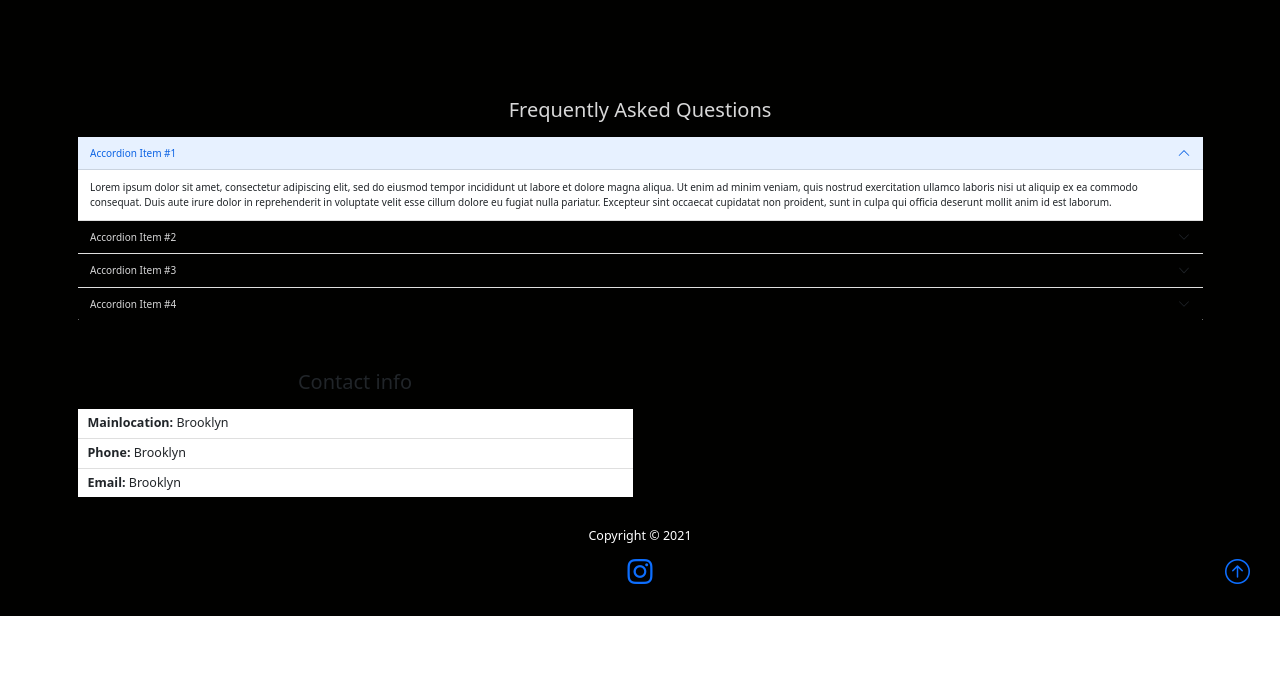
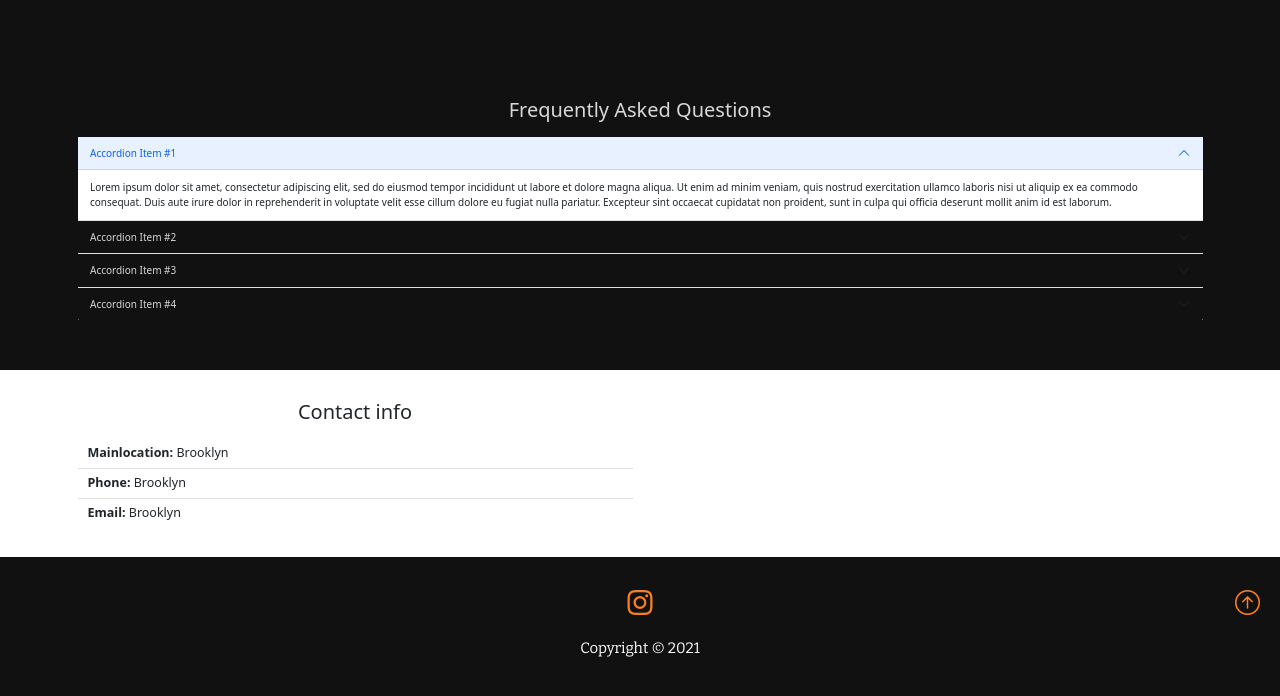
Before and after one commit to danny-1001/flossy_flippers, a React (Create React App) app: page / in a window 1280 px wide. Shown: the part 1394-2090 px from the top of the page. Before the commit the page ends 2010 px from the top, so only its background shows below. Built offline with nearby package versions, Linux system fonts and the light colour scheme.

Commit message:
edited styling, working on map component, navbar bug, and fixing accordion styles

```diff
--- a/src/App.js
+++ b/src/App.js
@@ -6,6 +6,7 @@ import Services from "./Components/Services";
 import About from "./Components/About";
 import Questions from "./Components/Questions";
 import Footer from "./Components/Footer";
+import Contact from "./Components/Contact";
 
 function App() {
   return (
@@ -15,6 +16,7 @@ function App() {
       <Services></Services>
       <About></About>
       <Questions></Questions>
+      <Contact></Contact>
       <Footer></Footer>
     </div>
   );
--- /dev/null
+++ b/src/Components/Contact.jsx
@@ -0,0 +1,33 @@
+import React from "react";
+
+function Contact() {
+  return (
+    <div>
+      <section className="p-5 contact-info">
+        <div className="container">
+          <div className="row g-4">
+            <div className="col-md">
+              <h2 className="text-center mb-4">Contact info</h2>
+              <ul className="list-group list-group-flush lead">
+                <li className="list-group-item">
+                  <span className="fw-bold">Mainlocation:</span> Brooklyn
+                </li>
+                <li className="list-group-item">
+                  <span className="fw-bold">Phone:</span> Brooklyn
+                </li>
+                <li className="list-group-item">
+                  <span className="fw-bold">Email:</span> Brooklyn
+                </li>
+              </ul>
+            </div>
+            <div className="col-md">
+              <div id="map"></div>
+            </div>
+          </div>
+        </div>
+      </section>
+    </div>
+  );
+}
+
+export default Contact;
--- a/src/Components/Footer.jsx
+++ b/src/Components/Footer.jsx
@@ -4,39 +4,18 @@ function Footer() {
   return (
     <div>
       <footer className="footer_section">
-        <div className="container">
-          <div className="row g-4">
-            <div className="col-md">
-              <h2 className="text-center mb-4">Contact info</h2>
-              <ul className="list-group list-group-flush lead">
-                <li className="list-group-item">
-                  <span className="fw-bold">Mainlocation:</span> Brooklyn
-                </li>
-                <li className="list-group-item">
-                  <span className="fw-bold">Phone:</span> Brooklyn
-                </li>
-                <li className="list-group-item">
-                  <span className="fw-bold">Email:</span> Brooklyn
-                </li>
-              </ul>
-            </div>
-            <div className="col-md">
-              <div id="map"></div>
-            </div>
-          </div>
-        </div>
         <section className="p-5 text-white text-center position-relative">
           <div className="container">
-            <p className="lead">Copyright &copy; 2021</p>
             <a
               href="https://www.instagram.com/flossy.flippers/"
               target="_blank"
             >
               <i className="bi bi-instagram h1"></i>
             </a>
-            <a href="#" className="position-absolute bottom-0 end-0 p-5">
-              <i className="bi bi-arrow-up-circle h1"></i>
+            <a href="#" className="position-absolute  end-0">
+              <i className="bi bi-arrow-up-circle d-none d-sm-block h1"></i>
             </a>
+            <p className="copyright">Copyright &copy; 2021</p>
           </div>
         </section>
       </footer>
--- a/src/Styles/Styles.css
+++ b/src/Styles/Styles.css
@@ -38,7 +38,7 @@
 
 .services_section {
   padding: 5rem 0 5rem 0;
-  background-color: #010100;
+  background-color: #111111;
   color: #d8d8d8;
 }
 
@@ -69,7 +69,7 @@
 
 .about_section {
   padding: 5rem 0 5rem 0;
-  background-color: #010100;
+  background-color: #111111;
 }
 
 .about_section h2 {
@@ -94,7 +94,7 @@
 
 .questions_section {
   padding: 5rem 0 5rem 0;
-  background-color: #010100;
+  background-color: #111111;
 }
 
 .questions_section h2 {
@@ -102,14 +102,32 @@
 }
 
 .questions_section .accordion-button {
-  background-color: #010100;
+  background-color: #111111;
   color: #d8d8d8;
   text-decoration: none;
   border-radius: 5rem;
 }
 
 .footer_section {
-  background-color: #010100;
+  background-color: #111111;
+}
+
+.footer_section a {
+  color: #fd7f20;
+}
+
+.footer_section a :hover {
+  color: antiquewhite;
+}
+
+.footer_section a .bi-arrow-up-circle {
+  padding: 0 2rem 0 0;
+}
+
+.footer_section .copyright {
+  padding: 2rem 0 0 0;
+  font-size: 1.5rem;
+  font-family: "Bitter", serif;
 }
 
 * {
--- a/src/Styles/_about.scss
+++ b/src/Styles/_about.scss
@@ -1,6 +1,6 @@
 .about_section {
   padding: 5rem 0 5rem 0;
-  background-color: $black;
+  background-color: $secondary;
   h2 {
     font-family: $header;
     font-size: 2.5rem;
--- a/src/Styles/_footer.scss
+++ b/src/Styles/_footer.scss
@@ -1,3 +1,17 @@
 .footer_section {
-  background-color: $black;
+  background-color: $secondary;
+  a {
+    color: $primary;
+    :hover {
+      color: antiquewhite;
+    }
+    .bi-arrow-up-circle {
+      padding: 0 2rem 0 0;
+    }
+  }
+  .copyright {
+    padding: 2rem 0 0 0;
+    font-size: 1.5rem;
+    font-family: $p_copy;
+  }
 }
--- a/src/Styles/_questions.scss
+++ b/src/Styles/_questions.scss
@@ -1,6 +1,6 @@
 .questions_section {
   padding: 5rem 0 5rem 0;
-  background-color: $black;
+  background-color: $secondary;
   h2 {
     color: $white;
   }
@@ -12,7 +12,7 @@
   //     background-color: $black;
   //   }
   .accordion-button {
-    background-color: $black;
+    background-color: $secondary;
     color: $white;
     text-decoration: none;
     border-radius: 5rem;
--- a/src/Styles/_services.scss
+++ b/src/Styles/_services.scss
@@ -1,6 +1,6 @@
 .services_section {
   padding: 5rem 0 5rem 0;
-  background-color: $black;
+  background-color: $secondary;
   color: $white;
   h2 {
     font-family: $header;
--- a/src/Styles/_variables.scss
+++ b/src/Styles/_variables.scss
@@ -1,5 +1,5 @@
 $primary: #fd7f20;
-$secondary: #fdb750;
+$secondary: #111111;
 $black: #010100;
 $white: rgb(216, 216, 216);
 
```
Also changed, not shown: 1 other file (tests, documents, lock files or other folders).
